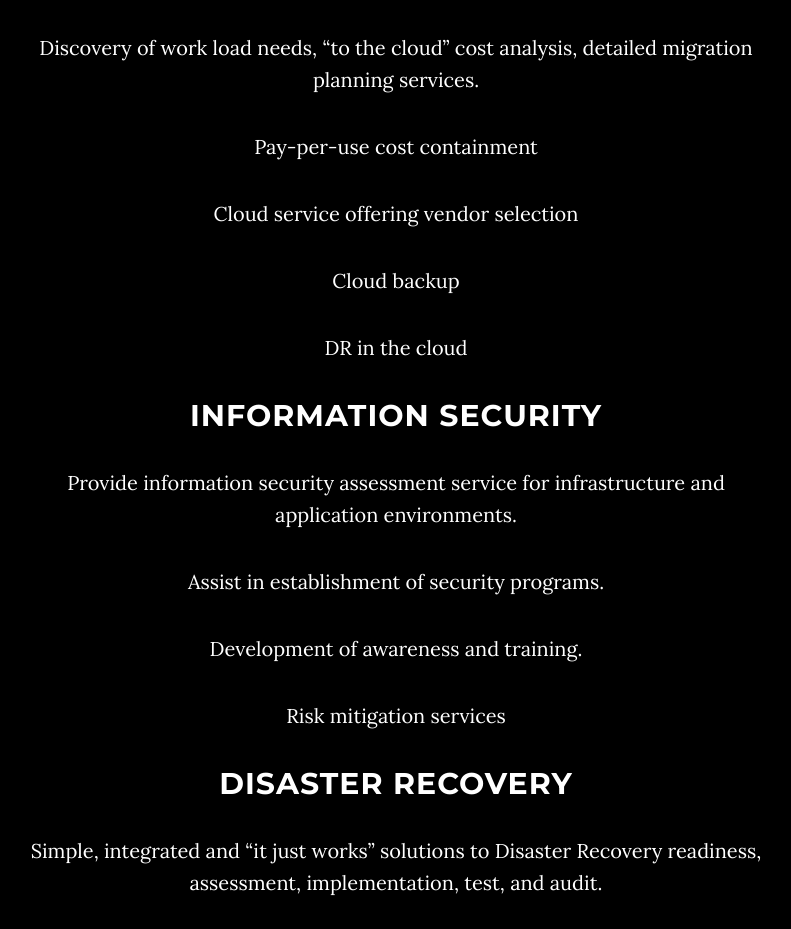
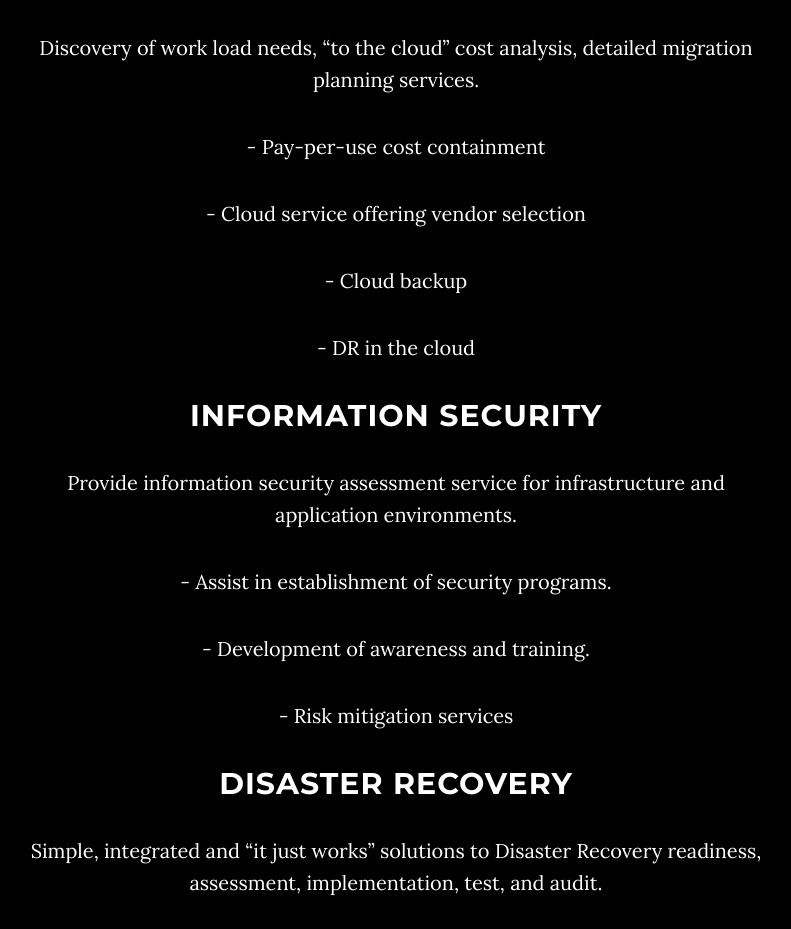
Before and after one commit to btapsolutions/www2, a website: page index.html in a window 1280 px wide. Shown: the part 1983-2912 px from the top of the page, without its empty margins (244-1035 px from the left). Drawn offline with nearby package versions, Linux system fonts and the light colour scheme; some packages are replaced by stand-ins of ours.

Commit message:
nbullets again

```diff
--- a/index.html
+++ b/index.html
@@ -105,16 +105,16 @@
 <p>Discovery of work load needs, &ldquo;to the cloud&rdquo; cost analysis, detailed migration planning services.</p>
 
 
-<p>Pay-per-use cost containment</p>
-<p>Cloud service offering vendor selection</p>
-<p>Cloud backup</p>
-<p>DR in the cloud</p>
+<p>- Pay-per-use cost containment</p>
+<p>- Cloud service offering vendor selection</p>
+<p>- Cloud backup</p>
+<p>- DR in the cloud</p>
 
 <h2>Information Security</h2>
 <p>Provide information security assessment service for infrastructure and application environments.</p>
-<p>Assist in establishment of security programs.</p>
-<p>Development of awareness and training.</p>
-<p>Risk mitigation services</p>
+<p>- Assist in establishment of security programs.</p>
+<p>- Development of awareness and training.</p>
+<p>- Risk mitigation services</p>
 <h2>Disaster recovery</h2>
 <p>Simple, integrated and &ldquo;it just works&rdquo; solutions to Disaster Recovery readiness, assessment, implementation, test, and audit.</p>
 
```
